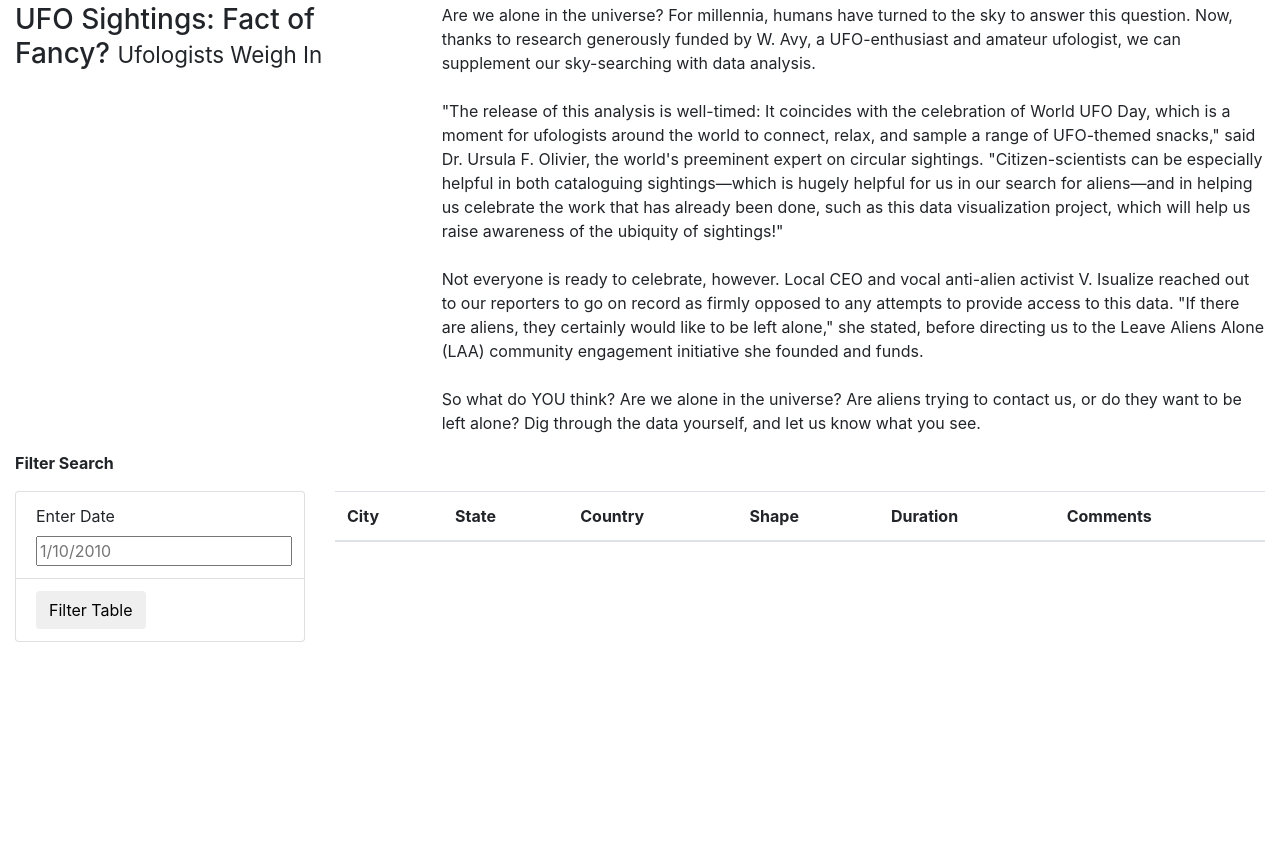
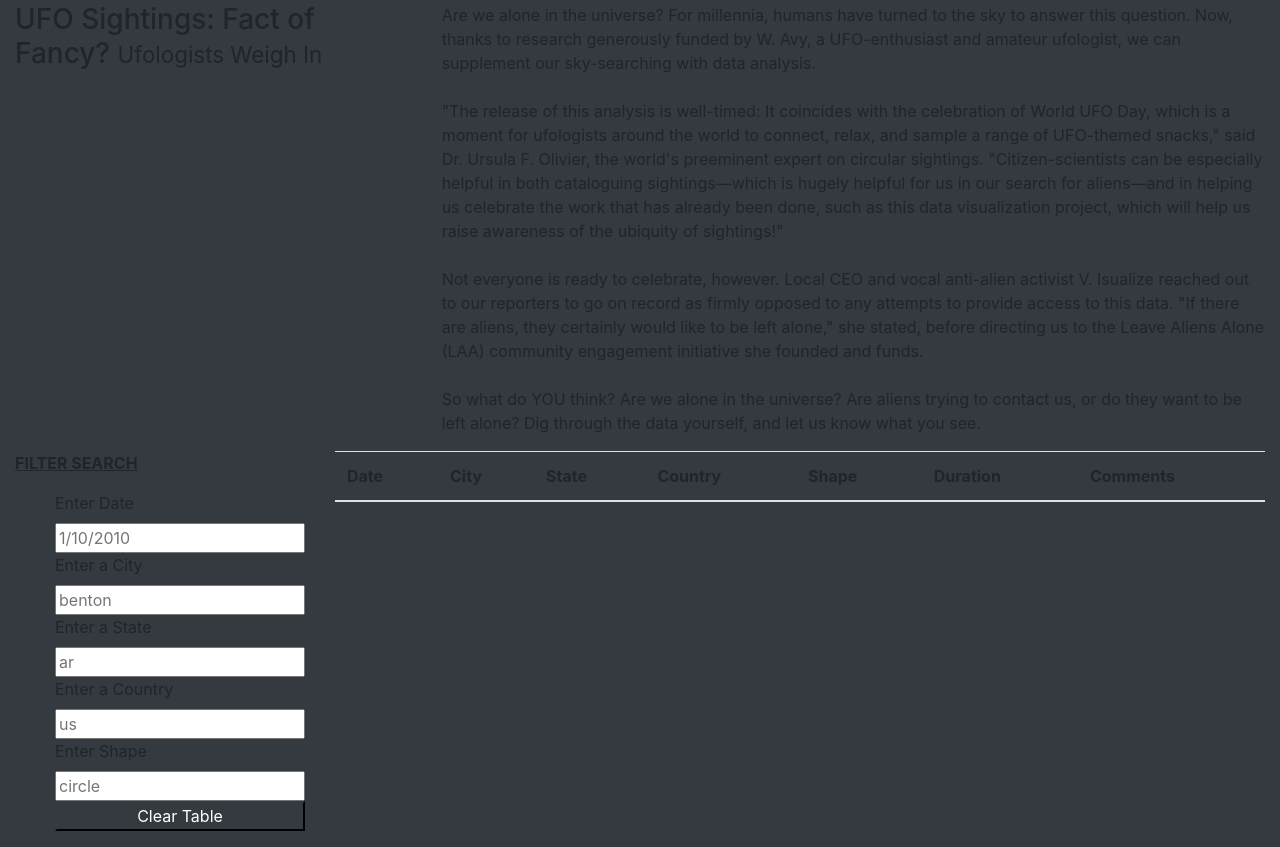
Before and after one commit to mbandyo/UFOs, a plain HTML site: page index.html in a window 1280 px wide. Shown: the part 269-1116 px from the top of the page. Before the commit the page ends 911 px from the top, so only its background shows below. Drawn offline with nearby package versions, Linux system fonts and the light colour scheme.

Commit message:
Add files via upload

```diff
--- a/index.html
+++ b/index.html
@@ -13,11 +13,12 @@
     />
     <link rel="stylesheet" href="static/css/style.css">
 </head>
-<body>
+<body class ='bg-dark'>
     <div class="wrapper">
-        <nav class="navbar navbar-expand-lg">
+        <nav class="navbar navbar-dark bg-dark navbar-expand-lg">
             <a class="navbar-brand" href="index.html">UFO Sightings</a>
         </nav>
+    </div>
         <div class="jumbotron">
             <h1>The Truth Is Out There</h1>
         </div>
@@ -36,26 +37,51 @@
             </div>
           </div>
           <div class="container-fluid">
-            <form>
-                <p><b>Filter Search</b></p>
-            </form>
             <div class="row">
               <div class="col-md-3">
-                <ul class="list-group">
-                <li class="list-group-item">
-                <label for="date">Enter Date</label>
-                <input type="text" placeholder="1/10/2010" id="datetime" />
-                </li>
-                <li class="list-group-item">
-                <button id="filter-btn" type="button" class="btn btn-default">Filter Table</button>
-                </li>
-                </ul>
+                <form class="bg-dark">
+                  <p><b><u> FILTER SEARCH</u></b></p>
+                  <ul class="bg-dark">
+                    <li class="list-group" class="btn_dark">
+                      <label for="datetime">Enter Date</label>
+                      <input type ="text" placeholder="1/10/2010" id=""datetime />
+                    </li>
+
+                    <li class="list-group" class="btn-dark">
+                      <label for="city">Enter a City</label>
+                      <input type="text" placeholder="benton" id="city" />
+                    </li>
+
+                    <li class="list-group" class="btn-dark">
+                      <label for="state">Enter a State</label>
+                      <input type="text" placeholder="ar" id="state" />
+                    </li>
+
+                    <li class="list-group" class="btn-dark">
+                      <label for="country">Enter a Country</label>
+                      <input type="text" placeholder="us" id="country" />
+                    </li>
+
+                    <li class="list-group" class="btn-dark">
+                      <label for="shape">Enter Shape</label>
+                      <input type="text" placeholder="circle" id="shape" />
+                    </li>
+
+                    <li class="list-group" class="btn-dark">
+                      <button id ="filter-btn" type="button" class="btn-dark">
+                        Clear Table
+                      </button>
+                    </li>
+                 </ul>
+                </form>
 
               </div>
+
               <div class="col-md-9">
                 <table class="table table-striped">
                     <thead>
                       <tr>
+                        <th> Date</th>
                         <th>City</th>
                         <th>State</th>
                         <th>Country</th>
@@ -70,8 +96,6 @@
               </div>
             </div>
           </div>
-
-    </div>
     <script type="text/javascript" src="https://cdnjs.cloudflare.com/ajax/libs/d3/4.11.0/d3.js"></script>
     <script type="text/javascript" src="static/js/data.js"></script>
     <script type="text/javascript" src="static/js/app.js"></script>
```
